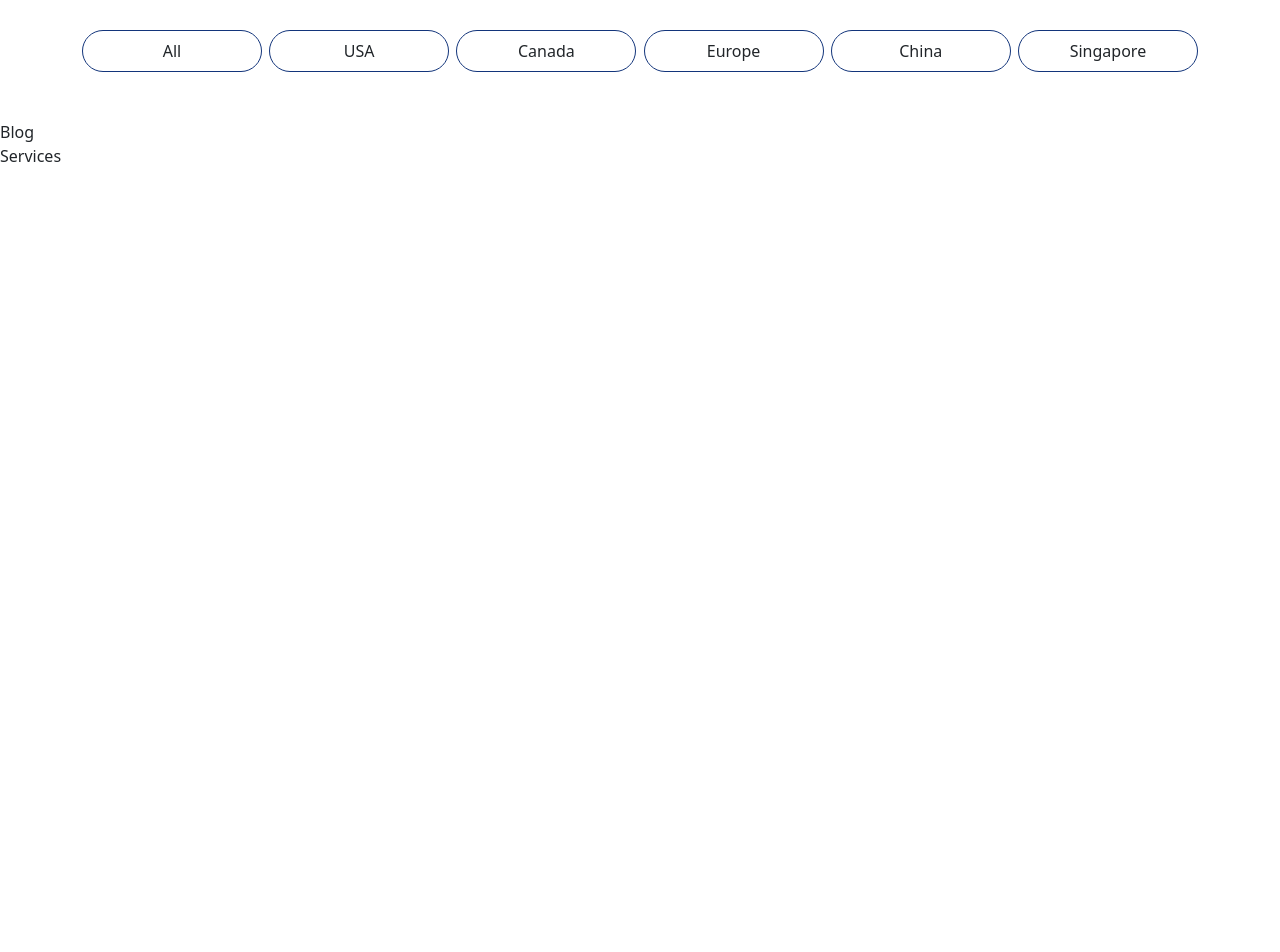
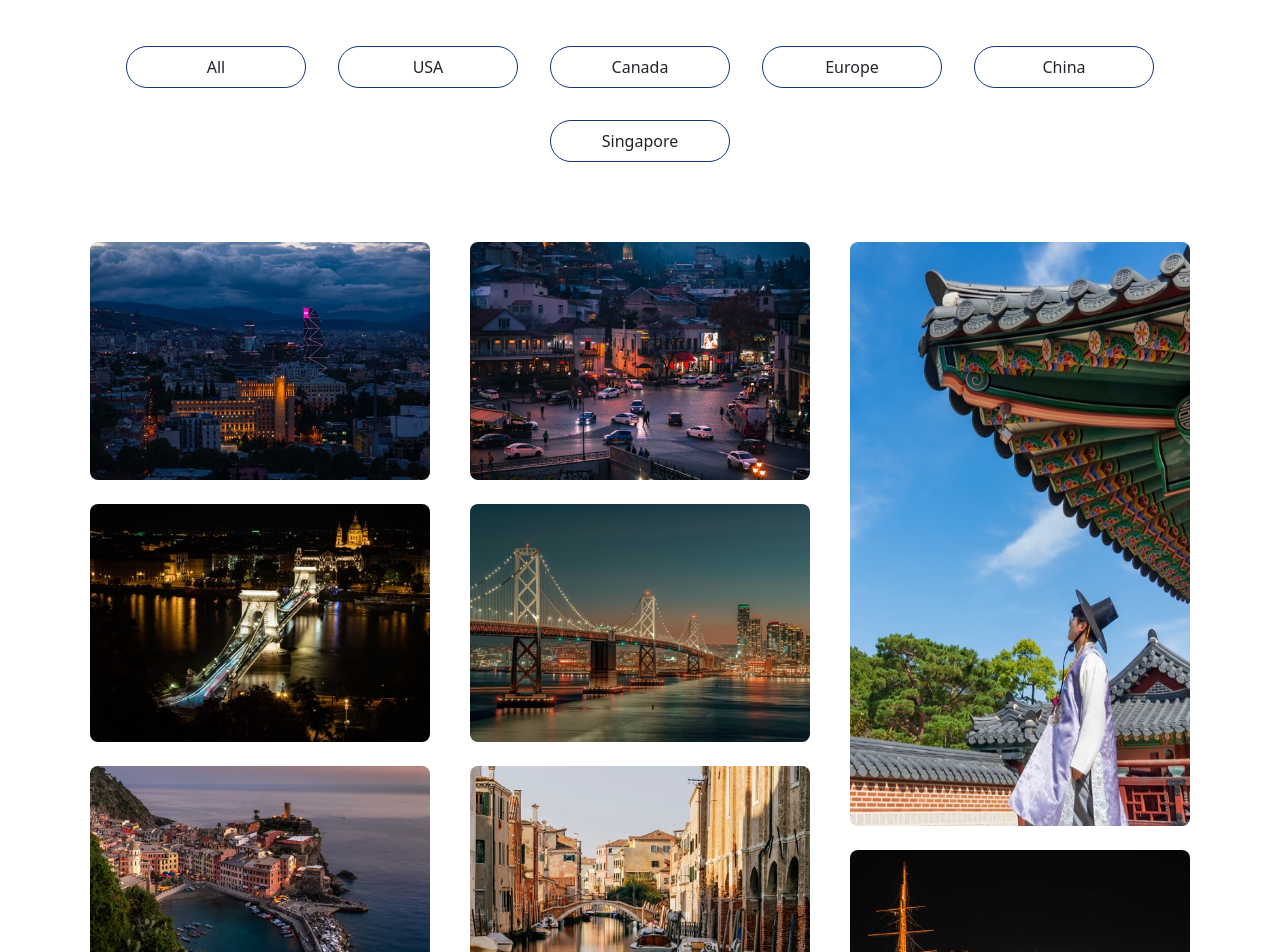
Before and after one commit to Ekata1233/Travela, a React (Vite) app: page / in a window 1280 px wide. Shown: the part 3460-4412 px from the top of the page. Before the commit the page ends 3628 px from the top, so only its background shows below. Built offline with nearby package versions, Linux system fonts and the light colour scheme.

Commit message:
Popular Destination images are add

```diff
--- a/src/App.css
+++ b/src/App.css
@@ -310,6 +310,12 @@
   background-color: #13357b !important;
   color: white !important;
 }
+.dest-img{
+  height: 600px !important;
+}
+.btns{
+  display: inline-flex;
+}
 @media  (max-width:426px){
 
 
@@ -483,6 +489,9 @@
     letter-spacing: 0px;
 
   }
+  .dest-img{
+    height: 430px !important;
+  }
 
 }
 @media (min-width:1025px) and (max-width:1440px) {
--- a/src/assets/components/Populardesti.jsx
+++ b/src/assets/components/Populardesti.jsx
@@ -1,6 +1,8 @@
 import React, { useState } from 'react'
 import { Container } from 'react-bootstrap'
 import Button from 'react-bootstrap/Button';
+import Row from 'react-bootstrap/Row';
+import Col from 'react-bootstrap/Col';
 
 
 function Populardesti() {
@@ -14,10 +16,10 @@
         <Container>
         <h4 className='colorBlue text-center pt-5 pb-2'>----- SERVICES -----</h4>
         <h1 className='text-center'>Our Services</h1>
-        <div className='d-flex justify-content-between py-5'>
+        <div className='d-flex justify-content-center py-5 d-inline-flex flex-wrap '>
         <Button
         variant=""
-        className={`destiBtn rounded-pill py-2 ${activeButton === 'All' ? 'active-btn' : ''}`}
+        className={`destiBtn rounded-pill py-2 m-3${activeButton === 'All' ? 'active-btn' : ''}`}
         onClick={() => handleButtonClick('All')}
       >
         All
@@ -25,7 +27,7 @@
 
       <Button
         variant=""
-        className={`destiBtn rounded-pill py-2 ${activeButton === 'USA' ? 'active-btn' : ''}`}
+        className={`destiBtn rounded-pill py-2 m-3 ${activeButton === 'USA' ? 'active-btn' : ''}`}
         onClick={() => handleButtonClick('USA')}
       >
         USA
@@ -33,7 +35,7 @@
 
       <Button
         variant=""
-        className={`destiBtn rounded-pill py-2 ${activeButton === 'Canada' ? 'active-btn' : ''}`}
+        className={`destiBtn rounded-pill py-2 m-3 ${activeButton === 'Canada' ? 'active-btn' : ''}`}
         onClick={() => handleButtonClick('Canada')}
       >
         Canada
@@ -41,7 +43,7 @@
 
       <Button
         variant=""
-        className={`destiBtn rounded-pill py-2 ${activeButton === 'Europe' ? 'active-btn' : ''}`}
+        className={`destiBtn rounded-pill py-2 m-3 ${activeButton === 'Europe' ? 'active-btn' : ''}`}
         onClick={() => handleButtonClick('Europe')}
       >
         Europe
@@ -49,7 +51,7 @@
 
       <Button
         variant=""
-        className={`destiBtn rounded-pill py-2 ${activeButton === 'China' ? 'active-btn' : ''}`}
+        className={`destiBtn rounded-pill py-2 m-3 ${activeButton === 'China' ? 'active-btn' : ''}`}
         onClick={() => handleButtonClick('China')}
       >
         China
@@ -57,13 +59,48 @@
 
       <Button
         variant=""
-        className={`destiBtn rounded-pill py-2 ${activeButton === 'Singapore' ? 'active-btn' : ''}`}
+        className={`destiBtn rounded-pill py-2 m-3 ${activeButton === 'Singapore' ? 'active-btn' : ''}`}
         onClick={() => handleButtonClick('Singapore')}
       >
         Singapore
       </Button>
             </div>
+            <Row>
+              <Col lg="4">
+
+                    <div className='mt-2'>
+                        <img  src="/destination-1.jpg"  className="p-2 rounded rounded-4 w-100"/>
+                    </div>
+                    <div className='mt-2'>
+                        <img  src="/destination-7.jpg"  className="p-2 rounded rounded-4 w-100"/>
+                    </div>
+                    <div className='mt-2'>
+                        <img  src="/destination-4.jpg"  className="p-2 rounded rounded-4 w-100"/>
+                    </div>
+
+              </Col>
+              <Col lg="4">
+              <div className='mt-2'>
+                        <img  src="/destination-2.jpg"  className="p-2 rounded rounded-4 w-100"/>
+                    </div>
+                    <div className='mt-2'>
+                        <img  src="/destination-8.jpg"  className="p-2 rounded rounded-4 w-100"/>
+                    </div>
+                    <div className='mt-2'>
+                        <img  src="/destination-5.jpg"  className="p-2 rounded rounded-4 w-100"/>
+                    </div>
+              </Col>
+              <Col lg="4">
+                    <div className='mt-2'>
+                        <img  src="/destination-9.jpg"  className="p-2 rounded rounded-4 w-100 dest-img"/>
+                    </div>
+                    <div className='mt-2'>
+                        <img  src="/destination-6.jpg"  className="p-2 rounded rounded-4 w-100"/>
+                    </div>
+              </Col>
+            </Row>
         </Container>
+
     </div>
   )
 }
```
